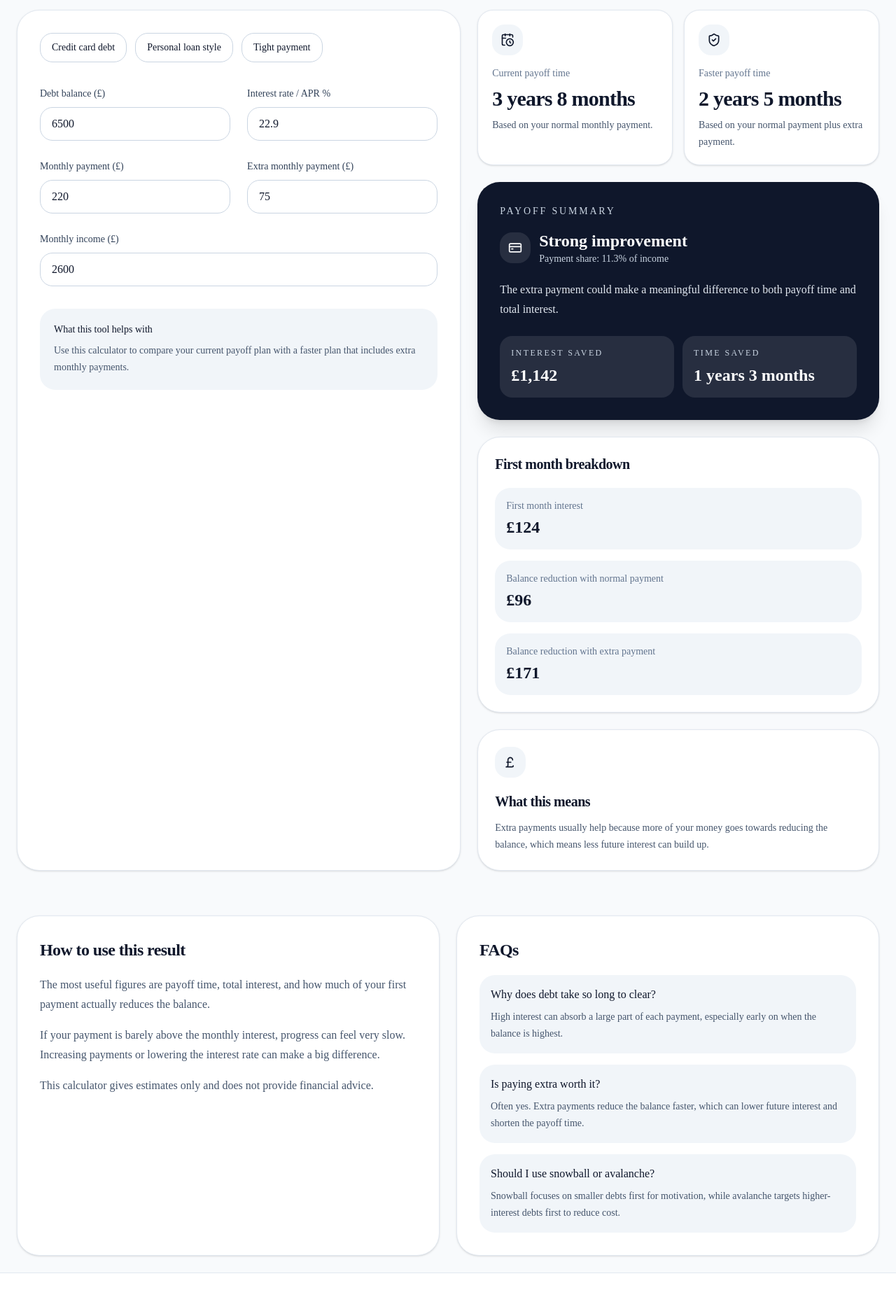
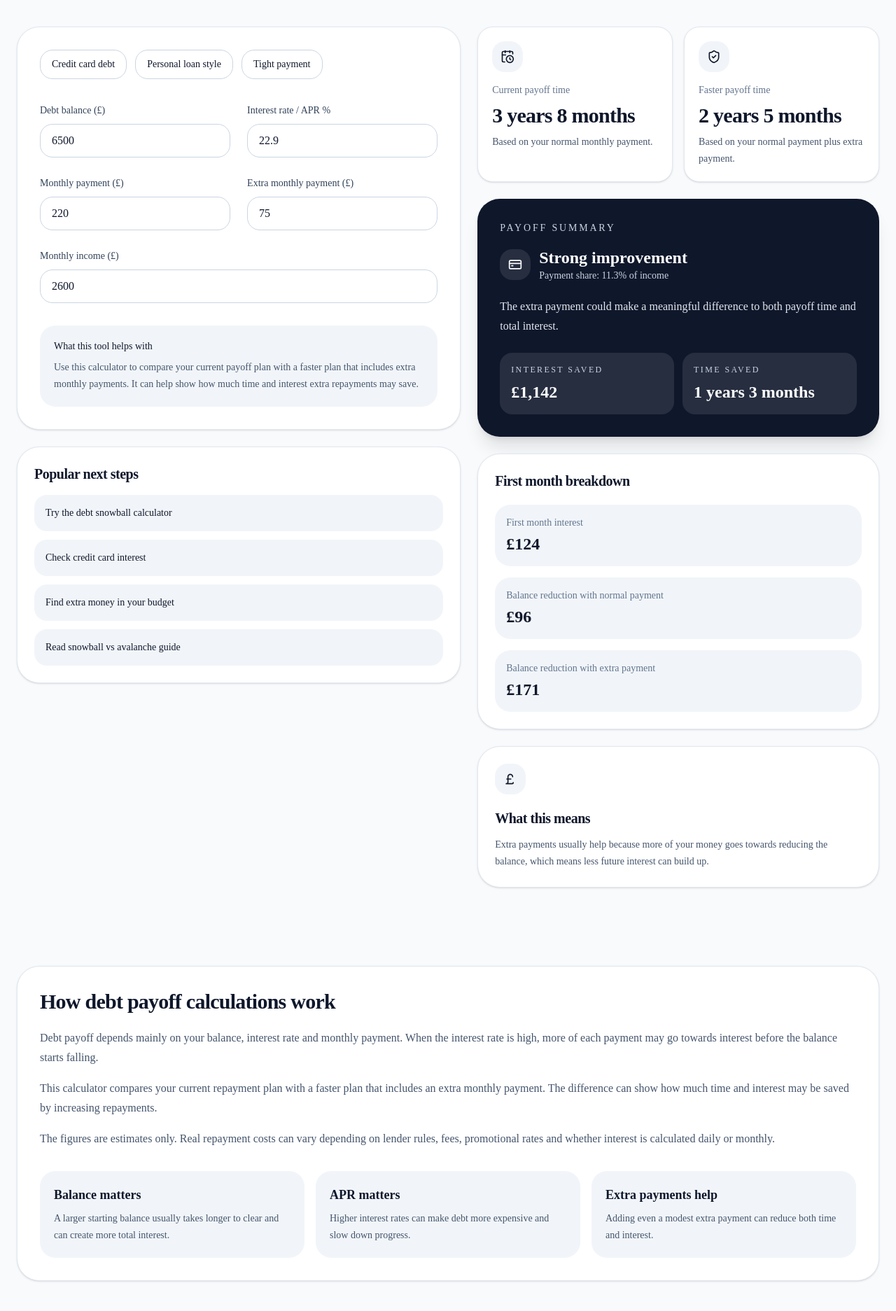
Before and after one commit to AlexMcD89/budgetbeacon89, a Next.js app: page /tools/debt-payoff-calculator in a window 1280 px wide. Shown: the part 400-2273 px from the top of the page at 70% size. Built offline with nearby package versions, Linux system fonts and the light colour scheme.

Commit message:
Improve debt payoff calculator SEO and ads

```diff
--- a/app/tools/debt-payoff-calculator/page.tsx
+++ b/app/tools/debt-payoff-calculator/page.tsx
@@ -5,10 +5,14 @@ import Link from "next/link";
 import {
   ArrowRight,
   CalendarClock,
+  CircleHelp,
   CreditCard,
   PoundSterling,
   ShieldCheck,
 } from "lucide-react";
+import RelatedLinks from "@/components/related-links";
+import ToolDisclaimer from "@/components/tool-disclaimer";
+import AdsenseAd from "@/components/adsense-ad";
 
 function formatGBP(value: number) {
   return new Intl.NumberFormat("en-GB", {
@@ -117,7 +121,7 @@ export default function DebtPayoffCalculatorPage() {
       "Your repayment plan appears to clear the debt, and the extra payment improves the payoff time.";
 
     if (currentPlan.unworkable) {
-      status = "Payment too low";
+      status = "Payment may be too low";
       summary =
         "Your current payment may not be enough to meaningfully reduce the debt because interest is taking up too much of the payment.";
     } else if (monthsSaved >= 12 || interestSaved >= 1000) {
@@ -179,7 +183,7 @@ export default function DebtPayoffCalculatorPage() {
               Debt tool
             </p>
             <h1 className="mt-4 text-4xl font-semibold tracking-tight md:text-5xl">
-              Debt Payoff Calculator
+              Debt Payoff Calculator UK
             </h1>
             <p className="mt-5 text-lg leading-8 text-slate-600">
               Estimate how long it could take to pay off debt, how much interest
@@ -190,8 +194,16 @@ export default function DebtPayoffCalculatorPage() {
         </div>
       </section>
 
+      <section className="mx-auto max-w-7xl px-4 pt-6 md:px-6">
+        <AdsenseAd
+          slot="1045116839"
+          className="overflow-hidden rounded-3xl bg-white"
+        />
+      </section>
+
       <section className="mx-auto max-w-7xl px-4 py-10 md:px-6">
         <div className="grid gap-6 xl:grid-cols-[1.05fr_0.95fr]">
+          <div>
             <div className="rounded-[2rem] border border-slate-200 bg-white p-6 shadow-sm md:p-8">
               <div className="flex flex-wrap gap-3">
                 <button
@@ -215,64 +227,36 @@ export default function DebtPayoffCalculatorPage() {
               </div>
 
               <div className="mt-8 grid gap-6 sm:grid-cols-2">
-              <div>
-                <label className="text-sm font-medium text-slate-700">
-                  Debt balance (£)
-                </label>
-                <input
-                  type="number"
+                <InputField
+                  label="Debt balance (£)"
                   value={debtBalance}
-                  onChange={(e) => setDebtBalance(Number(e.target.value))}
-                  className="mt-2 h-12 w-full rounded-2xl border border-slate-300 bg-white px-4 outline-none transition focus:border-slate-900"
+                  onChange={setDebtBalance}
                 />
-              </div>
 
-              <div>
-                <label className="text-sm font-medium text-slate-700">
-                  Interest rate / APR %
-                </label>
-                <input
-                  type="number"
+                <InputField
+                  label="Interest rate / APR %"
+                  value={apr}
+                  onChange={setApr}
                   step="0.1"
-                  value={apr}
-                  onChange={(e) => setApr(Number(e.target.value))}
-                  className="mt-2 h-12 w-full rounded-2xl border border-slate-300 bg-white px-4 outline-none transition focus:border-slate-900"
                 />
-              </div>
 
-              <div>
-                <label className="text-sm font-medium text-slate-700">
-                  Monthly payment (£)
-                </label>
-                <input
-                  type="number"
+                <InputField
+                  label="Monthly payment (£)"
                   value={monthlyPayment}
-                  onChange={(e) => setMonthlyPayment(Number(e.target.value))}
-                  className="mt-2 h-12 w-full rounded-2xl border border-slate-300 bg-white px-4 outline-none transition focus:border-slate-900"
+                  onChange={setMonthlyPayment}
                 />
-              </div>
 
-              <div>
-                <label className="text-sm font-medium text-slate-700">
-                  Extra monthly payment (£)
-                </label>
-                <input
-                  type="number"
+                <InputField
+                  label="Extra monthly payment (£)"
                   value={extraPayment}
-                  onChange={(e) => setExtraPayment(Number(e.target.value))}
-                  className="mt-2 h-12 w-full rounded-2xl border border-slate-300 bg-white px-4 outline-none transition focus:border-slate-900"
+                  onChange={setExtraPayment}
                 />
-              </div>
 
                 <div className="sm:col-span-2">
-                <label className="text-sm font-medium text-slate-700">
-                  Monthly income (£)
-                </label>
-                <input
-                  type="number"
+                  <InputField
+                    label="Monthly income (£)"
                     value={monthlyIncome}
-                  onChange={(e) => setMonthlyIncome(Number(e.target.value))}
-                  className="mt-2 h-12 w-full rounded-2xl border border-slate-300 bg-white px-4 outline-none transition focus:border-slate-900"
+                    onChange={setMonthlyIncome}
                   />
                 </div>
               </div>
@@ -283,48 +267,71 @@ export default function DebtPayoffCalculatorPage() {
                 </p>
                 <p className="mt-2 text-sm leading-6 text-slate-600">
                   Use this calculator to compare your current payoff plan with a
-                faster plan that includes extra monthly payments.
+                  faster plan that includes extra monthly payments. It can help
+                  show how much time and interest extra repayments may save.
                 </p>
+              </div>
+            </div>
+
+            <div className="mt-6 rounded-[2rem] border border-slate-200 bg-white p-6 shadow-sm">
+              <h2 className="text-xl font-semibold tracking-tight">
+                Popular next steps
+              </h2>
+
+              <div className="mt-4 space-y-3">
+                <Link
+                  href="/tools/debt-snowball-calculator"
+                  className="block rounded-2xl bg-slate-100 p-4 text-sm font-medium text-slate-900 transition hover:bg-slate-200"
+                >
+                  Try the debt snowball calculator
+                </Link>
+
+                <Link
+                  href="/tools/credit-card-interest-calculator"
+                  className="block rounded-2xl bg-slate-100 p-4 text-sm font-medium text-slate-900 transition hover:bg-slate-200"
+                >
+                  Check credit card interest
+                </Link>
+
+                <Link
+                  href="/tools/monthly-budget-planner"
+                  className="block rounded-2xl bg-slate-100 p-4 text-sm font-medium text-slate-900 transition hover:bg-slate-200"
+                >
+                  Find extra money in your budget
+                </Link>
+
+                <Link
+                  href="/guides/debt-snowball-vs-avalanche-uk"
+                  className="block rounded-2xl bg-slate-100 p-4 text-sm font-medium text-slate-900 transition hover:bg-slate-200"
+                >
+                  Read snowball vs avalanche guide
+                </Link>
+              </div>
             </div>
           </div>
 
           <div className="space-y-6">
             <div className="grid gap-4 sm:grid-cols-2">
-              <div className="rounded-3xl border border-slate-200 bg-white p-5 shadow-sm">
-                <div className="flex h-11 w-11 items-center justify-center rounded-2xl bg-slate-100">
-                  <CalendarClock className="h-5 w-5" />
-                </div>
-                <p className="mt-4 text-sm text-slate-500">
-                  Current payoff time
-                </p>
-                <p className="mt-2 text-3xl font-semibold tracking-tight">
-                  {formatMonths(result.currentPlan.months)}
-                </p>
-                <p className="mt-2 text-sm leading-6 text-slate-600">
-                  Based on your normal monthly payment.
-                </p>
-              </div>
+              <ResultCard
+                icon={<CalendarClock className="h-5 w-5" />}
+                label="Current payoff time"
+                value={formatMonths(result.currentPlan.months)}
+                description="Based on your normal monthly payment."
+              />
 
-              <div className="rounded-3xl border border-slate-200 bg-white p-5 shadow-sm">
-                <div className="flex h-11 w-11 items-center justify-center rounded-2xl bg-slate-100">
-                  <ShieldCheck className="h-5 w-5" />
-                </div>
-                <p className="mt-4 text-sm text-slate-500">
-                  Faster payoff time
-                </p>
-                <p className="mt-2 text-3xl font-semibold tracking-tight">
-                  {formatMonths(result.fasterPlan.months)}
-                </p>
-                <p className="mt-2 text-sm leading-6 text-slate-600">
-                  Based on your normal payment plus extra payment.
-                </p>
-              </div>
+              <ResultCard
+                icon={<ShieldCheck className="h-5 w-5" />}
+                label="Faster payoff time"
+                value={formatMonths(result.fasterPlan.months)}
+                description="Based on your normal payment plus extra payment."
+              />
             </div>
 
             <div className="rounded-[2rem] bg-slate-900 p-6 text-white shadow-xl md:p-8">
               <p className="text-sm uppercase tracking-[0.2em] text-slate-300">
                 Payoff summary
               </p>
+
               <div className="mt-4 flex items-center gap-3">
                 <div className="flex h-11 w-11 items-center justify-center rounded-2xl bg-white/10">
                   <CreditCard className="h-5 w-5" />
@@ -342,23 +349,15 @@ export default function DebtPayoffCalculatorPage() {
               </p>
 
               <div className="mt-6 grid gap-3 sm:grid-cols-2">
-                <div className="rounded-2xl bg-white/10 p-4">
-                  <p className="text-xs uppercase tracking-[0.2em] text-slate-300">
-                    Interest saved
-                  </p>
-                  <p className="mt-2 text-2xl font-semibold">
-                    {formatGBP(result.interestSaved)}
-                  </p>
-                </div>
+                <SummaryBox
+                  label="Interest saved"
+                  value={formatGBP(result.interestSaved)}
+                />
 
-                <div className="rounded-2xl bg-white/10 p-4">
-                  <p className="text-xs uppercase tracking-[0.2em] text-slate-300">
-                    Time saved
-                  </p>
-                  <p className="mt-2 text-2xl font-semibold">
-                    {formatMonths(result.monthsSaved)}
-                  </p>
-                </div>
+                <SummaryBox
+                  label="Time saved"
+                  value={formatMonths(result.monthsSaved)}
+                />
               </div>
             </div>
 
@@ -368,30 +367,20 @@ export default function DebtPayoffCalculatorPage() {
               </h2>
 
               <div className="mt-5 space-y-4">
-                <div className="rounded-3xl bg-slate-100 p-4">
-                  <p className="text-sm text-slate-500">First month interest</p>
-                  <p className="mt-1 text-2xl font-semibold text-slate-900">
-                    {formatGBP(result.firstMonthInterest)}
-                  </p>
-                </div>
+                <InfoRow
+                  label="First month interest"
+                  value={formatGBP(result.firstMonthInterest)}
+                />
 
-                <div className="rounded-3xl bg-slate-100 p-4">
-                  <p className="text-sm text-slate-500">
-                    Balance reduction with normal payment
-                  </p>
-                  <p className="mt-1 text-2xl font-semibold text-slate-900">
-                    {formatGBP(result.currentPrincipal)}
-                  </p>
-                </div>
+                <InfoRow
+                  label="Balance reduction with normal payment"
+                  value={formatGBP(result.currentPrincipal)}
+                />
 
-                <div className="rounded-3xl bg-slate-100 p-4">
-                  <p className="text-sm text-slate-500">
-                    Balance reduction with extra payment
-                  </p>
-                  <p className="mt-1 text-2xl font-semibold text-slate-900">
-                    {formatGBP(result.fasterPrincipal)}
-                  </p>
-                </div>
+                <InfoRow
+                  label="Balance reduction with extra payment"
+                  value={formatGBP(result.fasterPrincipal)}
+                />
               </div>
             </div>
 
@@ -412,61 +401,108 @@ export default function DebtPayoffCalculatorPage() {
         </div>
       </section>
 
+      <section className="mx-auto max-w-7xl px-4 py-4 md:px-6">
+        <AdsenseAd
+          slot="1894419213"
+          className="overflow-hidden rounded-3xl bg-white"
+        />
+      </section>
+
+      <section className="mx-auto max-w-7xl px-4 py-10 md:px-6">
+        <div className="rounded-[2rem] border border-slate-200 bg-white p-6 shadow-sm md:p-8">
+          <h2 className="text-3xl font-semibold tracking-tight">
+            How debt payoff calculations work
+          </h2>
+
+          <div className="mt-5 space-y-4 text-slate-600">
+            <p className="leading-7">
+              Debt payoff depends mainly on your balance, interest rate and
+              monthly payment. When the interest rate is high, more of each
+              payment may go towards interest before the balance starts falling.
+            </p>
+
+            <p className="leading-7">
+              This calculator compares your current repayment plan with a faster
+              plan that includes an extra monthly payment. The difference can
+              show how much time and interest may be saved by increasing
+              repayments.
+            </p>
+
+            <p className="leading-7">
+              The figures are estimates only. Real repayment costs can vary
+              depending on lender rules, fees, promotional rates and whether
+              interest is calculated daily or monthly.
+            </p>
+          </div>
+
+          <div className="mt-8 grid gap-4 md:grid-cols-3">
+            <InfoCard
+              title="Balance matters"
+              text="A larger starting balance usually takes longer to clear and can create more total interest."
+            />
+            <InfoCard
+              title="APR matters"
+              text="Higher interest rates can make debt more expensive and slow down progress."
+            />
+            <InfoCard
+              title="Extra payments help"
+              text="Adding even a modest extra payment can reduce both time and interest."
+            />
+          </div>
+        </div>
+      </section>
+
       <section className="mx-auto max-w-7xl px-4 py-6 md:px-6">
         <div className="grid gap-6 lg:grid-cols-2">
           <div className="rounded-[2rem] border border-slate-200 bg-white p-6 shadow-sm md:p-8">
             <h2 className="text-2xl font-semibold tracking-tight">
               How to use this result
             </h2>
+
             <div className="mt-5 space-y-4 text-slate-600">
               <p className="leading-7">
-                The most useful figures are payoff time, total interest, and how
+                The most useful figures are payoff time, total interest and how
                 much of your first payment actually reduces the balance.
               </p>
+
               <p className="leading-7">
                 If your payment is barely above the monthly interest, progress
                 can feel very slow. Increasing payments or lowering the interest
                 rate can make a big difference.
               </p>
+
               <p className="leading-7">
                 This calculator gives estimates only and does not provide
-                financial advice.
+                personal financial advice.
               </p>
             </div>
           </div>
 
           <div className="rounded-[2rem] border border-slate-200 bg-white p-6 shadow-sm md:p-8">
-            <h2 className="text-2xl font-semibold tracking-tight">FAQs</h2>
+            <h2 className="text-2xl font-semibold tracking-tight">
+              Debt payoff calculator FAQs
+            </h2>
+
             <div className="mt-5 space-y-4">
-              <div className="rounded-3xl bg-slate-100 p-4">
-                <p className="font-medium text-slate-900">
-                  Why does debt take so long to clear?
-                </p>
-                <p className="mt-2 text-sm leading-6 text-slate-600">
-                  High interest can absorb a large part of each payment,
-                  especially early on when the balance is highest.
-                </p>
-              </div>
+              <FAQ
+                question="Why does debt take so long to clear?"
+                answer="High interest can absorb a large part of each payment, especially early on when the balance is highest."
+              />
 
-              <div className="rounded-3xl bg-slate-100 p-4">
-                <p className="font-medium text-slate-900">
-                  Is paying extra worth it?
-                </p>
-                <p className="mt-2 text-sm leading-6 text-slate-600">
-                  Often yes. Extra payments reduce the balance faster, which can
-                  lower future interest and shorten the payoff time.
-                </p>
-              </div>
+              <FAQ
+                question="Is paying extra worth it?"
+                answer="Extra payments can reduce the balance faster, which may lower future interest and shorten the payoff time."
+              />
 
-              <div className="rounded-3xl bg-slate-100 p-4">
-                <p className="font-medium text-slate-900">
-                  Should I use snowball or avalanche?
-                </p>
-                <p className="mt-2 text-sm leading-6 text-slate-600">
-                  Snowball focuses on smaller debts first for motivation, while
-                  avalanche targets higher-interest debts first to reduce cost.
-                </p>
-              </div>
+              <FAQ
+                question="Should I use snowball or avalanche?"
+                answer="Snowball focuses on smaller debts first for motivation, while avalanche targets higher-interest debts first to reduce cost."
+              />
+
+              <FAQ
+                question="Is this calculator financial advice?"
+                answer="No. It provides a general estimate only and should not be treated as personal financial advice."
+              />
             </div>
           </div>
         </div>
@@ -499,6 +535,127 @@ export default function DebtPayoffCalculatorPage() {
           </div>
         </div>
       </section>
+
+      <RelatedLinks
+        heading="Related debt tools and guides"
+        links={[
+          {
+            title: "Debt Snowball Calculator",
+            description:
+              "Build a payoff order by targeting the smallest debt first.",
+            href: "/tools/debt-snowball-calculator",
+          },
+          {
+            title: "Credit Card Interest Calculator",
+            description:
+              "Estimate credit card interest and payoff time from APR and payment.",
+            href: "/tools/credit-card-interest-calculator",
+          },
+          {
+            title: "Monthly Budget Planner",
+            description:
+              "Find out how much extra money you could put towards debt.",
+            href: "/tools/monthly-budget-planner",
+          },
+          {
+            title: "Debt Snowball vs Avalanche UK",
+            description:
+              "Compare two common debt payoff methods and how they differ.",
+            href: "/guides/debt-snowball-vs-avalanche-uk",
+          },
+        ]}
+      />
+
+      <ToolDisclaimer />
     </main>
   );
 }
+
+function InputField({
+  label,
+  value,
+  onChange,
+  step,
+}: {
+  label: string;
+  value: number;
+  onChange: (value: number) => void;
+  step?: string;
+}) {
+  return (
+    <div>
+      <label className="text-sm font-medium text-slate-700">{label}</label>
+      <input
+        type="number"
+        step={step}
+        value={value}
+        onChange={(e) => onChange(Number(e.target.value))}
+        className="mt-2 h-12 w-full rounded-2xl border border-slate-300 bg-white px-4 outline-none transition focus:border-slate-900"
+      />
+    </div>
+  );
+}
+
+function ResultCard({
+  icon,
+  label,
+  value,
+  description,
+}: {
+  icon: React.ReactNode;
+  label: string;
+  value: string;
+  description: string;
+}) {
+  return (
+    <div className="rounded-3xl border border-slate-200 bg-white p-5 shadow-sm">
+      <div className="flex h-11 w-11 items-center justify-center rounded-2xl bg-slate-100">
+        {icon}
+      </div>
+      <p className="mt-4 text-sm text-slate-500">{label}</p>
+      <p className="mt-2 text-3xl font-semibold tracking-tight">{value}</p>
+      <p className="mt-2 text-sm leading-6 text-slate-600">{description}</p>
+    </div>
+  );
+}
+
+function SummaryBox({ label, value }: { label: string; value: string }) {
+  return (
+    <div className="rounded-2xl bg-white/10 p-4">
+      <p className="text-xs uppercase tracking-[0.2em] text-slate-300">
+        {label}
+      </p>
+      <p className="mt-2 text-2xl font-semibold">{value}</p>
+    </div>
+  );
+}
+
+function InfoRow({ label, value }: { label: string; value: string }) {
+  return (
+    <div className="rounded-3xl bg-slate-100 p-4">
+      <p className="text-sm text-slate-500">{label}</p>
+      <p className="mt-1 text-2xl font-semibold text-slate-900">{value}</p>
+    </div>
+  );
+}
+
+function InfoCard({ title, text }: { title: string; text: string }) {
+  return (
+    <div className="rounded-3xl bg-slate-100 p-5">
+      <p className="text-lg font-semibold text-slate-900">{title}</p>
+      <p className="mt-2 text-sm leading-6 text-slate-600">{text}</p>
+    </div>
+  );
+}
+
+function FAQ({ question, answer }: { question: string; answer: string }) {
+  return (
+    <div className="rounded-3xl bg-slate-100 p-4">
+      <div className="flex items-center gap-2">
+        <CircleHelp className="h-4 w-4 text-slate-700" />
+        <p className="font-medium text-slate-900">{question}</p>
+      </div>
+      <p className="mt-2 text-sm leading-6 text-slate-600">{answer}</p>
+    </div>
+  );
+}
```
Also changed, not shown: app/tools/debt-payoff-calculator/layout.tsx (added, +26 -0 lines). Lines whose indentation alone changed are shown as unchanged.
